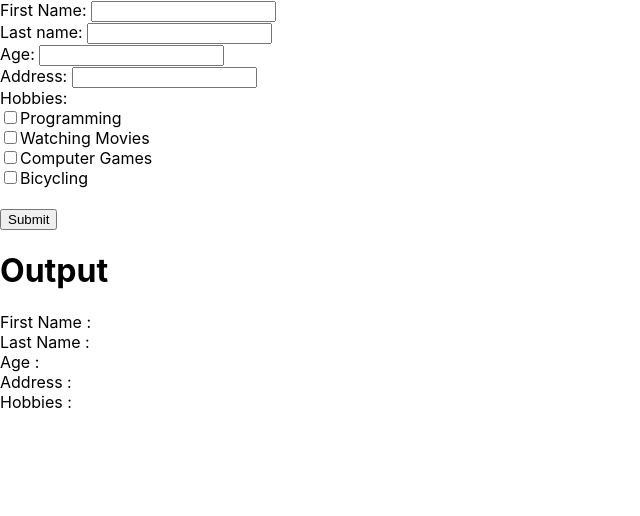
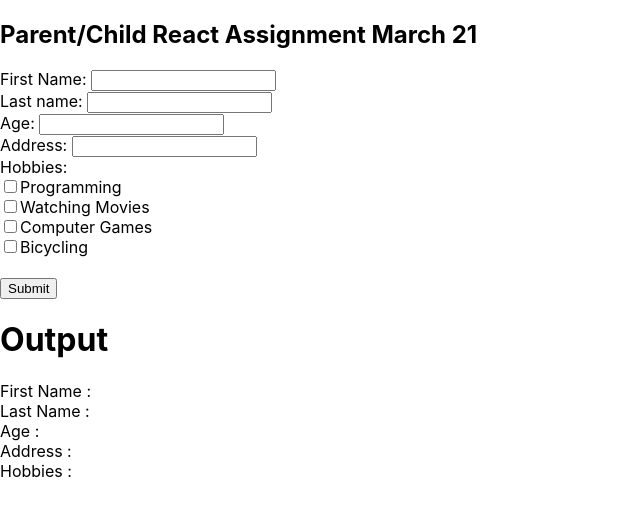
Before and after one commit to RickF71/react-code, a React (Create React App) app: page / in a window 1280 px wide. Shown: the top 516 px of the page, without its empty margins (0-640 px from the left). Built offline with nearby package versions, Linux system fonts and the light colour scheme.

Commit message:
minor change

```diff
--- a/src/component/ParentToChild.js
+++ b/src/component/ParentToChild.js
@@ -29,7 +29,10 @@ function ParentToChild({props}) {
     }
 
     return (
+
         <div>
+            <h2>Parent/Child React Assignment March 21</h2>
+
             <label for="firstName">First Name: </label>
             <input onChange={firstNameChange} value={firstName}></input>
             <br />
```
